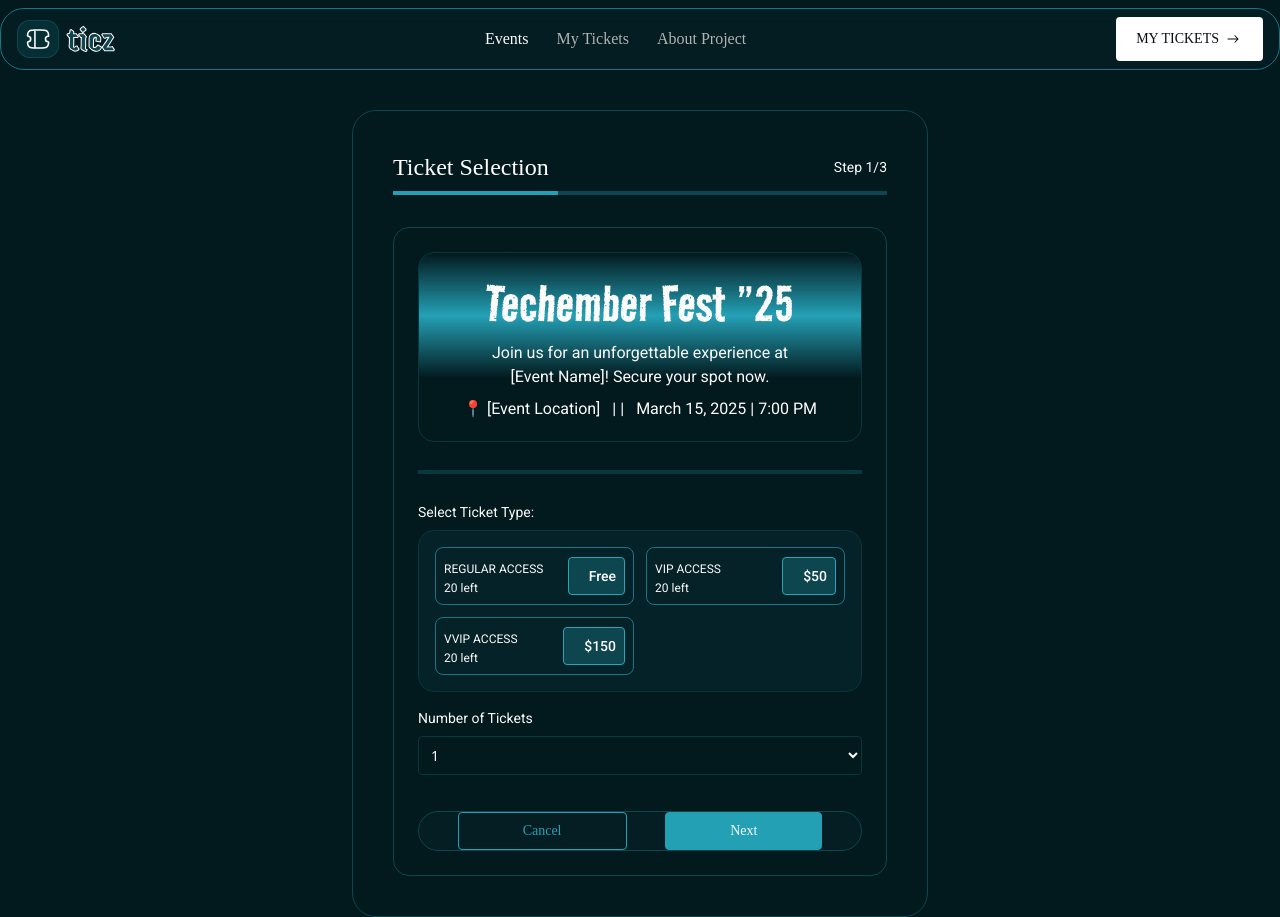
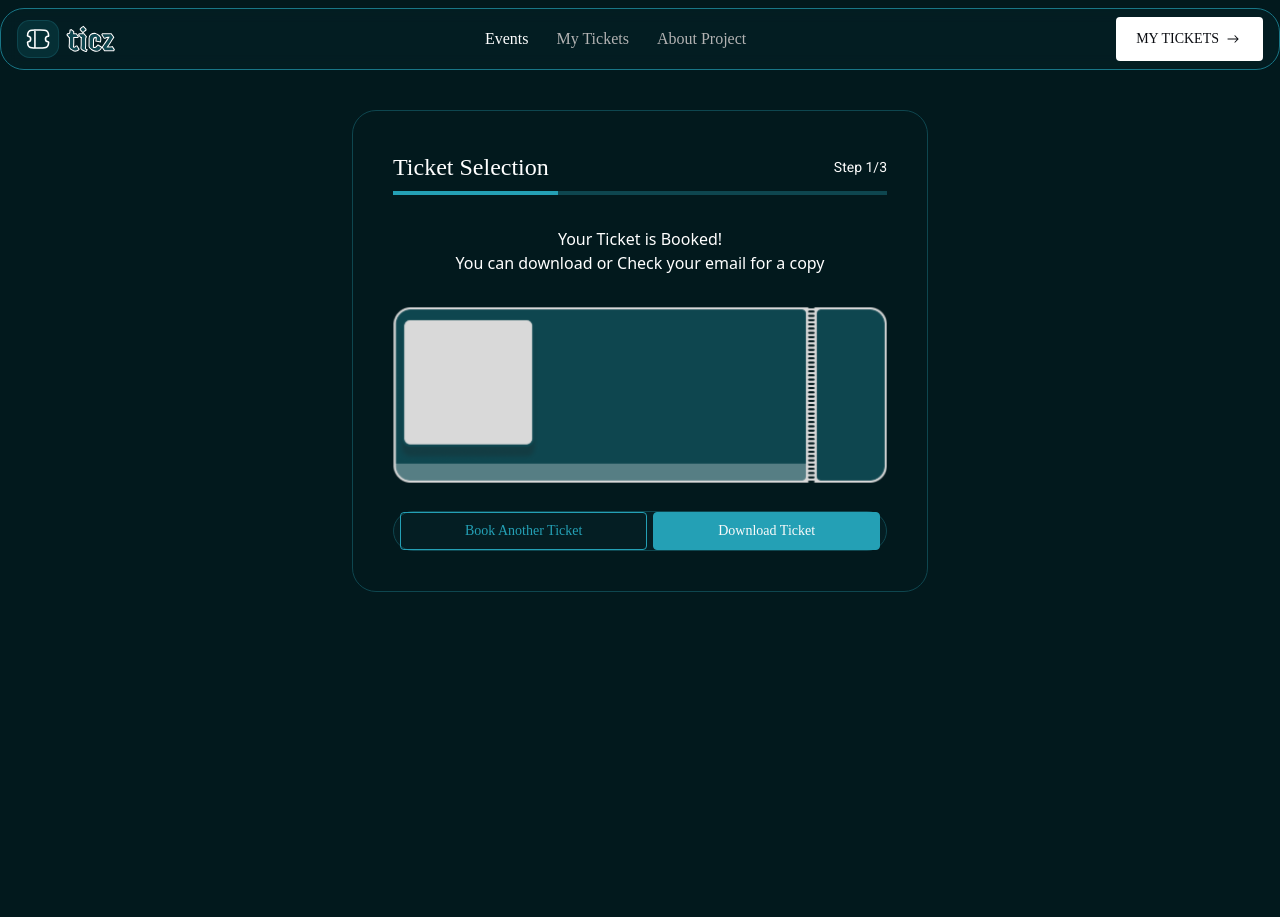
Before and after one commit to williamwebs/ticz-event-ticket, a Next.js app: page / in a window 1280 px wide. After the commit the page ends 800 px from the top, so only its background shows below. Built offline with nearby package versions, Linux system fonts and the light colour scheme; a web font is replaced by a local one.

Commit message:
congratulations component

```diff
--- a/app/page.tsx
+++ b/app/page.tsx
@@ -19,16 +19,16 @@ export default function Home() {
     },
     {
       id: "Step 2",
-      name: "Address",
-      fields: ["country", "state", "city", "street", "zip"],
+      name: "Attendee Details",
+      fields: ["image", "name", "email", "project"],
     },
-    { id: "Step 3", name: "Complete" },
+    { id: "Step 3", name: "Ready" },
   ];
 
   return (
-    <main className="max-w-xl mx-auto border border-stroke rounded-3xl p-10">
+    <main className="max-w-xl mx-auto border border-stroke rounded-3xl p-4 py-6 sm:p-6 ms:p-8 lg:p-10">
       <div className="flex flex-col gap-2">
-        <div className="flex items-center justify-between">
+        <div className="flex flex-col sm:flex-row items-start sm:items-center space-y-2 sm:space-y-0 justify-between">
           <h3 className="text-white text-2xl font-jejumyeongjo">
             {steps[currentStep]?.name}
           </h3>
@@ -38,7 +38,15 @@ export default function Home() {
         </div>
 
         <div className="w-full h-1 bg-stroke relative">
-          <div className="absolute w-1/3 top-0 left-0 right-0 bg-blue h-full"></div>
+          <div
+            className={`absolute top-0 left-0 right-0 bg-blue h-full ${
+              currentStep === 0
+                ? "w-1/3"
+                : currentStep === 1
+                ? "w-2/3"
+                : "w-3/3"
+            }`}
+          ></div>
         </div>
       </div>
 
--- a/components/form/Form.tsx
+++ b/components/form/Form.tsx
@@ -2,12 +2,15 @@
 
 import { ticketTypes } from "@/constants/data";
 import { DevTool } from "@hookform/devtools";
-import React, { useState } from "react";
+import React, { useState, useCallback } from "react";
 import { useForm } from "react-hook-form";
 import { zodResolver } from "@hookform/resolvers/zod";
 import { FormDataShema } from "@/lib/schema";
 import { z } from "zod";
 import { StepProps } from "@/app/page";
+import { RiDownloadCloud2Line } from "react-icons/ri";
+import { useDropzone } from "react-dropzone";
+import Image from "next/image";
 
 type Inputs = z.infer<typeof FormDataShema>;
 
@@ -20,6 +23,10 @@ interface FormProps {
 const Form = ({ steps, currentStep, setCurrentStep }: FormProps) => {
   const [selectedTicket, setSelectedTicket] = useState<string>("");
   const [previousStep, setPreviousStep] = useState<number>(0);
+  const [isUploading, setIsUploading] = useState<boolean>(false);
+  const [uploadProgress, setUploadProgress] = useState<number>(0);
+  const [uploadedImage, setUploadedImage] = useState<string | null>(null);
+
   const delta = currentStep - previousStep;
 
   const {
@@ -27,8 +34,19 @@ const Form = ({ steps, currentStep, setCurrentStep }: FormProps) => {
     control,
     handleSubmit,
     trigger,
+    setValue,
     formState: { errors, isSubmitting, isSubmitted },
-  } = useForm<Inputs>({ resolver: zodResolver(FormDataShema) });
+  } = useForm<Inputs>({
+    resolver: zodResolver(FormDataShema),
+    defaultValues: {
+      image: "",
+      type: "",
+      unit: 1,
+      email: "",
+      about: "",
+      name: "",
+    },
+  });
 
   const onSubmit = (data: Inputs) => {
     console.log("submitted!", data);
@@ -52,7 +70,40 @@ const Form = ({ steps, currentStep, setCurrentStep }: FormProps) => {
     }
   };
 
-  const pre = () => {
+  // onDrop handler for image drag and drop
+  const onDrop = useCallback((acceptedFiles: File[]) => {
+    const file = acceptedFiles[0];
+
+    if (file) {
+      // Begin simulated upload
+      setIsUploading(true);
+      setUploadProgress(0);
+
+      const simulateUpload = () => {
+        let progress = 0;
+        const interval = setInterval(() => {
+          progress += 10;
+          setUploadProgress(progress);
+          if (progress >= 100) {
+            clearInterval(interval);
+            setIsUploading(false);
+            // Create a temporary URL for the uploaded image
+            const imageUrl = URL.createObjectURL(file);
+            setUploadedImage(imageUrl);
+            setValue("image", imageUrl, { shouldValidate: true });
+          }
+        }, 200);
+      };
+      simulateUpload();
+    }
+  }, []);
+
+  const { getRootProps, getInputProps, isDragActive } = useDropzone({
+    onDrop,
+    // accept: "image/*",
+  });
+
+  const prev = () => {
     if (currentStep > 0) {
       setPreviousStep(currentStep);
       setCurrentStep((step) => step - 1);
@@ -62,23 +113,21 @@ const Form = ({ steps, currentStep, setCurrentStep }: FormProps) => {
   return (
     <>
       <form onSubmit={handleSubmit(onSubmit)} noValidate>
-        {currentStep === 0 && (
-          <div className="mt-8 border border-stroke rounded-2xl p-6">
+        {currentStep === 2 && (
+          <div className="mt-8 sm:border border-stroke rounded-2xl sm:p-6">
             {/* form header */}
-            <div className="border border-[#07373F] p-5 rounded-2xl text-center linear-gradient">
-              <h2 className="text-grey text-6xl font-medium font-roadrage">
+            <div className="border border-[#07373F] p-3 sm:p-5 rounded-2xl text-center linear-gradient">
+              <h2 className="text-grey text-6xl sm:text-6xl font-medium font-roadrage">
                 Techember Fest ”25
               </h2>
-              <p className="text-base text-grey font-roboto my-2 max-w-xs mx-auto">
+              <p className="text-lg sm:text-base text-grey font-roboto my-4 sm:my-3 max-w-xs mx-auto px-3 sm:px-0">
                 Join us for an unforgettable experience at [Event Name]! Secure
                 your spot now.
               </p>
-              <div className="flex items-center justify-center">
-                <p className="text-base font-roboto">📍 [Event Location]</p>
-                <p className="text-base font-roboto mx-3">| |</p>
-                <p className="text-base font-roboto">
-                  March 15, 2025 | 7:00 PM
-                </p>
+              <div className="flex flex-col sm:flex-row items-center justify-center text-sm font-roboto">
+                <p className="">📍 [Event Location]</p>
+                <p className="hidden sm:inline-block mx-3">| |</p>
+                <p className="">March 15, 2025 | 7:00 PM</p>
               </div>
             </div>
 
@@ -88,7 +137,7 @@ const Form = ({ steps, currentStep, setCurrentStep }: FormProps) => {
             {/* form fields */}
             <section>
               <div className="flex flex-col items-start gap-2">
-                <p className="text-sm text-grey font-roboto font-normal">
+                <p className="text-base sm:text-sm text-grey font-roboto font-normal">
                   Select Ticket Type:
                 </p>
 
@@ -103,11 +152,13 @@ const Form = ({ steps, currentStep, setCurrentStep }: FormProps) => {
                           selectedTicket === ticket.htmlFor && "bg-blue-primary"
                         }`}
                       >
-                        <div className="flex-1 flex-col">
-                          <span className="text-xs text-grey uppercase">
+                        <div className="flex-1 flex-col space-y-1">
+                          <span className="text-sm sm:text-xs text-grey uppercase">
                             {ticket.label}
                           </span>
-                          <p className="text-xs text-grey">{ticket.pcs} left</p>
+                          <p className="text-sm sm:text-xs text-grey">
+                            {ticket.pcs} left
+                          </p>
                         </div>
 
                         <div className="bg-stroke border border-[#2BA4B9] p-2 pl-5 rounded font-medium text-sm">
@@ -127,12 +178,12 @@ const Form = ({ steps, currentStep, setCurrentStep }: FormProps) => {
                       </label>
                     ))}
                   </div>
-                  <p>{errors.type?.message}</p>
+                  <span className="error">{errors.type?.message}</span>
                 </div>
               </div>
 
               <div className="flex flex-col items-start gap-2 mt-4">
-                <p className="text-sm text-grey font-roboto font-normal">
+                <p className="text-base sm:text-sm text-grey font-roboto font-normal">
                   Number of Tickets
                 </p>
 
@@ -153,18 +204,18 @@ const Form = ({ steps, currentStep, setCurrentStep }: FormProps) => {
                     3
                   </option>
                 </select>
-                <p>{errors.unit?.message}</p>
+                <span className="error">{errors.unit?.message}</span>
               </div>
             </section>
 
             {/* button */}
-            <div className="border border-stroke bg-background h-10 rounded-3xl mt-7 flex justify-evenly">
-              <button className="text-sm font-normal font-jejumyeongjo text-blue h-full px-16 border border-blue rounded">
+            <div className="sm:border border-stroke bg-background sm:h-10 rounded-3xl mt-7 flex flex-col-reverse gap-3 sm:flex-row sm:gap-0 justify-evenly">
+              <button className="text-base sm:text-sm font-normal font-jejumyeongjo text-blue h-full px-16 py-4 sm:py-0 border border-blue rounded">
                 Cancel
               </button>
               <button
                 onClick={next}
-                className="text-sm font-normal font-jejumyeongjo text-grey h-full px-16 border border-blue bg-blue rounded"
+                className="text-base sm:text-sm font-normal font-jejumyeongjo text-grey h-full px-16 py-4 sm:py-0 border border-blue bg-blue rounded"
               >
                 Next
               </button>
@@ -172,9 +223,158 @@ const Form = ({ steps, currentStep, setCurrentStep }: FormProps) => {
           </div>
         )}
 
-        {currentStep === 1 && <div>second form</div>}
+        {currentStep === 1 && (
+          <div className="mt-8 sm:border border-stroke rounded-2xl sm:p-6 text-left bg-background-tertiary">
+            {/* form header */}
+            <div className="border border-[#07373F] p-3 sm:p-5 rounded-2xl bg-background">
+              <h3 className="text-base text-grey font-normal font-roboto">
+                Upload Profile Phote
+              </h3>
 
-        {currentStep === 2 && <div>third form</div>}
+              {/* profile picture upload */}
+              <div className="mt-8 bg-background-secondary rounded">
+                <div
+                  {...getRootProps()}
+                  className={`w-60 h-60 mx-auto rounded-3xl relative cursor-pointer flex flex-col items-center justify-center transition-all duration-300 ${
+                    isDragActive ? "bg-gray-200" : "bg-stroke"
+                  }`}
+                >
+                  <input {...getInputProps()} />
+                  {/* display uploaded image */}
+                  {uploadedImage ? (
+                    <>
+                      {/* image container */}
+                      <div className="w-full h-full relative rounded-3xl overflow-hidden">
+                        <Image
+                          src={uploadedImage}
+                          alt="Profile picture"
+                          fill
+                          className={`object-cover transition-all duration-300 rounded-3xl ${
+                            isUploading ? "blur-md" : "blur-0"
+                          }`}
+                        />
+
+                        {/* Overlay onHover */}
+                        {!isUploading && (
+                          <div className="absolute inset-0 flex flex-col items-center justify-center bg-black bg-opacity-0 hover:bg-opacity-50 transition duration-300 rounded-3xl">
+                            <RiDownloadCloud2Line className="size-8" />
+                            <span className="text-sm text-grey font-normal font-roboto">
+                              Upload Image
+                            </span>
+                          </div>
+                        )}
+
+                        {/* progress overlay while image is uploading */}
+                        {isUploading && (
+                          <div className="absolute inset-0 flex items-center justify-center bg-black bg-opacity-50 rounded-3xl">
+                            <span className="text-white text-sm">
+                              Uploading {uploadProgress}%
+                            </span>
+                          </div>
+                        )}
+                      </div>
+                    </>
+                  ) : (
+                    <>
+                      <RiDownloadCloud2Line className="size-8 mb-3" />
+                      <span className="text-sm text-grey text-center font-normal font-roboto">
+                        Drag & drop or click to <br />
+                        upload
+                      </span>
+                    </>
+                  )}
+                </div>
+                <span className="error text-center">
+                  {errors.image?.message}
+                </span>
+              </div>
+            </div>
+
+            {/* divider */}
+            <div className="w-full h-1 bg-[#07373F] my-7"></div>
+
+            {/* form fields */}
+            <div className="flex flex-col gap-4">
+              <div>
+                <label htmlFor="name" className="label">
+                  Enter your name
+                </label>
+                <input
+                  type="text"
+                  {...register("name")}
+                  id="name"
+                  className="input"
+                />
+                <span className="error">{errors.name?.message}</span>
+              </div>
+
+              <div>
+                <label htmlFor="email" className="label">
+                  Enter your email*
+                </label>
+                <input
+                  type="email"
+                  {...register("email")}
+                  id="email"
+                  className="input"
+                />
+                <span className="error">{errors.email?.message}</span>
+              </div>
+
+              <div>
+                <label htmlFor="email" className="label">
+                  About the project
+                </label>
+
+                <textarea
+                  {...register("about")}
+                  id="about"
+                  className="textarea"
+                ></textarea>
+                {/* <span className="error">{errors.about?.message}</span> */}
+              </div>
+            </div>
+
+            {/* button */}
+            <div className="sm:h-10 mt-7 flex flex-col gap-3 sm:flex-row sm:gap-2 justify-between">
+              <button
+                onClick={prev}
+                className="text-sm font-normal font-jejumyeongjo text-blue h-full px-16 py-4 sm:py-0 border border-blue rounded w-full sm:w-1/3"
+              >
+                Back
+              </button>
+              <button
+                onClick={next}
+                className="text-sm font-normal font-jejumyeongjo text-grey h-full px-16 py-4 sm:py-0 border border-blue bg-blue rounded w-full sm:w-2/3"
+              >
+                Get My Free Ticket
+              </button>
+            </div>
+          </div>
+        )}
+
+        {currentStep === 0 && (
+          <div className="mt-8 text-center">
+            <h3>Your Ticket is Booked!</h3>
+            <p>You can download or Check your email for a copy</p>
+            {/* svg */}
+            <div className="relative w-full h-44 mt-8">
+              <Image src={"/ticket-bg.svg"} fill alt="ticket bg" />
+            </div>
+            {/* button */}
+            <div className="sm:border border-stroke bg-background sm:h-10 rounded-3xl mt-7 flex flex-col-reverse gap-3 sm:flex-row sm:gap-0 justify-evenly">
+              <button className="text-base sm:text-sm font-normal font-jejumyeongjo inline-block text-blue h-full px-16 py-4 sm:py-0 border border-blue rounded">
+                Book Another Ticket
+              </button>
+              <button
+                onClick={next}
+                className="text-base sm:text-sm font-normal font-jejumyeongjo text-grey h-full px-16 py-4 sm:py-0 border border-blue bg-blue rounded"
+              >
+                Download Ticket
+              </button>
+            </div>
+          </div>
+        )}
       </form>
       <DevTool control={control} />
     </>
--- a/lib/schema.ts
+++ b/lib/schema.ts
@@ -1,17 +1,13 @@
 import { z } from "zod";
 
 export const FormDataShema = z.object({
-  // name: z.string().min(1).max(80).nonempty("Enter your full name please!"),
-  // email: z
-  //   .string()
-  //   .nonempty("Email field cannot be empty!")
-  //   .email("Email format is not valid!"),
-  // image: z
-  //   .string()
-  //   .nonempty("Profile Image field cannot be empty!")
-  //   .url("Upload your Image please!"),
-  // about: z.string(),
-  // type: z.string().nonempty("Select a ticket type!"),
+  name: z.string().min(1).max(80).nonempty("Enter your full name please!"),
+  email: z
+    .string()
+    .nonempty("Email field cannot be empty!")
+    .email("Email format is not valid!"),
+  image: z.string().nonempty("Please upload a profile image!"),
+  about: z.string(),
   type: z.preprocess(
     (val) => (val === null ? "" : val),
     z.string().nonempty("Select a ticket type!")
--- a/package.json
+++ b/package.json
@@ -14,6 +14,7 @@
     "next": "15.1.7",
     "react": "^19.0.0",
     "react-dom": "^19.0.0",
+    "react-dropzone": "^14.3.5",
     "react-hook-form": "^7.54.2",
     "react-icons": "^5.4.0",
     "zod": "^3.24.1"
--- a/tailwind.config.ts
+++ b/tailwind.config.ts
@@ -18,6 +18,7 @@ export default {
           DEFAULT: "#041E23",
           primary: "#08252B",
           secondary: "#02191D",
+          tertiary: "#052228",
         },
         stroke: {
           DEFAULT: "#0E464F",
```
Also changed, not shown: app/globals.css (+16 -0 lines), public/ticket-bg.svg (added), 1 other file (tests, documents, lock files or other folders).
